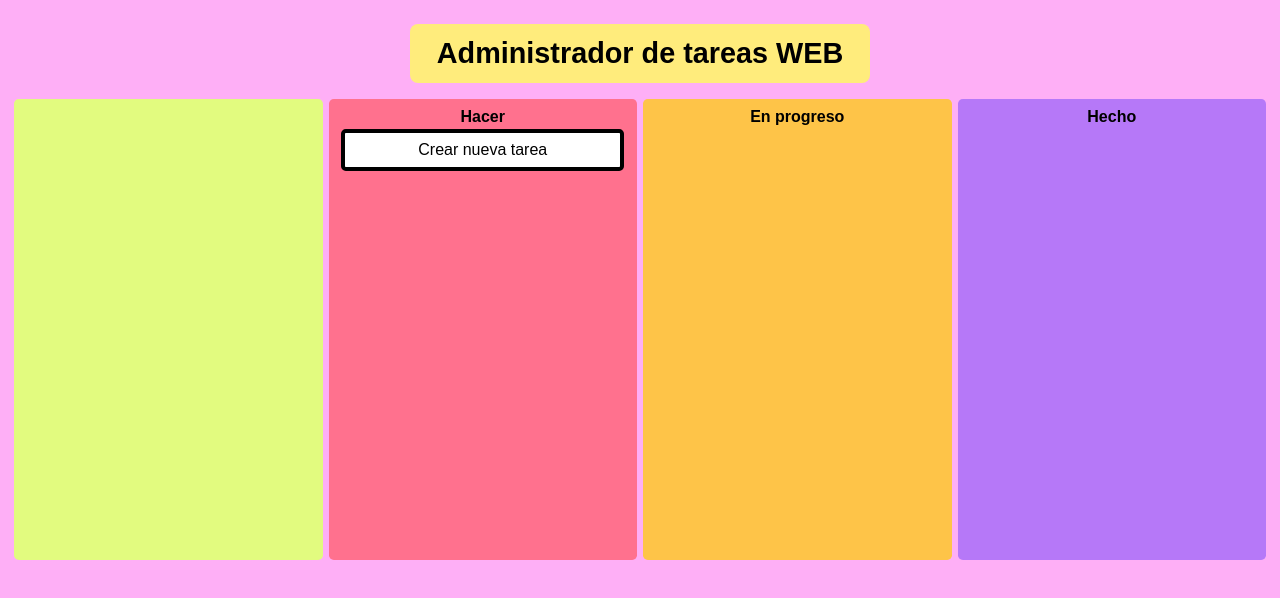
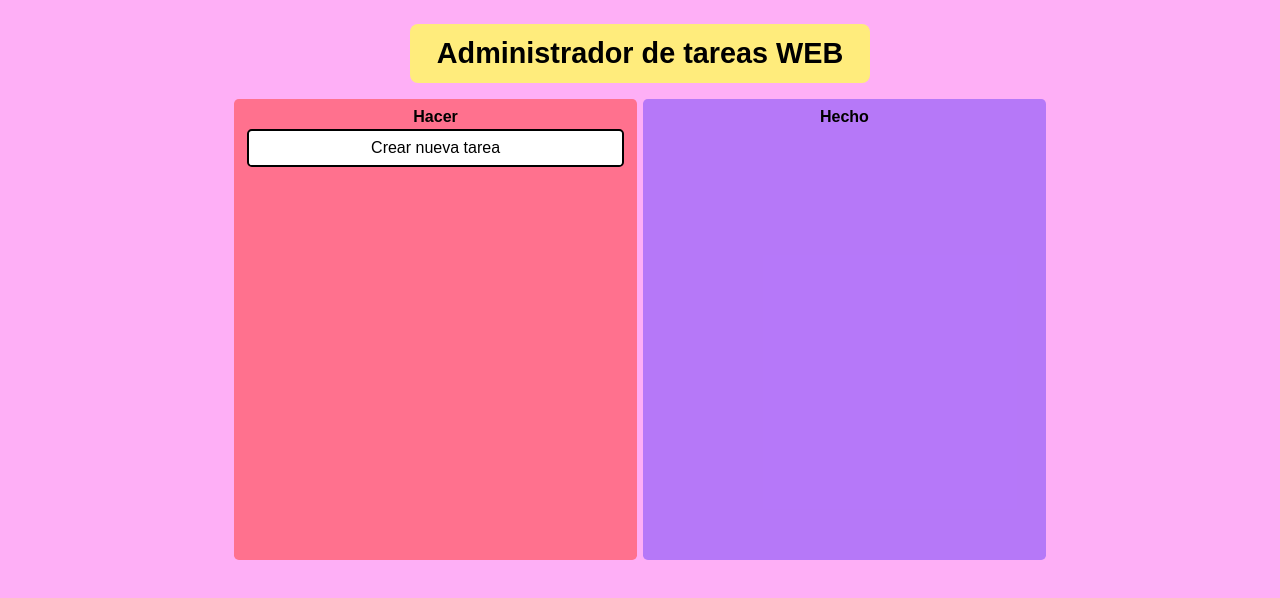
Before and after one commit to Edwing06/administrador-de-tareas, a website: page static/index.html in a window 1280 px wide. Drawn offline with Linux system fonts and the light colour scheme; no server answers.

Commit message:
Update index
Se actualizo la index (vista)

```diff
--- a/static/index.html
+++ b/static/index.html
@@ -13,8 +13,6 @@
         <strong class="kanban-heading-text">Administrador de tareas WEB</strong>
     </div>
     <div class="kanban-board">
-      <div class="kanban-block" id="menu" ondrop="drop(event)" ondragover="allowDrop(event)">
-    </div>
         <div class="kanban-block" id="todo" ondrop="drop(event)" ondragover="allowDrop(event)">
             <strong>Hacer</strong>
             <div class="task-button-block">
@@ -22,9 +20,7 @@
             </div>
 
         </div>
-        <div class="kanban-block" id="inprogress" ondrop="drop(event)" ondragover="allowDrop(event)">
-            <strong>En progreso</strong>
-        </div>
+
         <div class="kanban-block" id="done" ondrop="drop(event)" ondragover="allowDrop(event)">
             <strong>Hecho</strong>
         </div>
--- a/static/index.js
+++ b/static/index.js
@@ -16,12 +16,10 @@
   var x = document.getElementById("inprogress");
   var y = document.getElementById("done");
   var z = document.getElementById("create-new-task-block");
-  if (x.style.display === "none") {
-    x.style.display = "block";
+  if (y.style.display === "none") {
     y.style.display = "block";
     z.style.display = "none";
   } else {
-    x.style.display = "none";
     y.style.display = "none";
     z.style.display = "flex";
   }
--- a/static/styles/index.css
+++ b/static/styles/index.css
@@ -31,7 +31,7 @@ div{
 .kanban-board {
   display: flex;
   flex-direction: row;
-  justify-content: space-between;
+  justify-content: center;
   font-family: sans-serif;
 }
 
@@ -84,10 +84,11 @@ div{
   background-color: white;
   border-radius: 0.2rem;
   width: 100%;
-  border: 0.25rem solid black;
+  border: 0.15rem solid black;
   padding: 0.5rem 2.7rem;
   border-radius: 0.3rem;
   font-size: 1rem;
+
 }
 
 .create-new-task-block {
```
